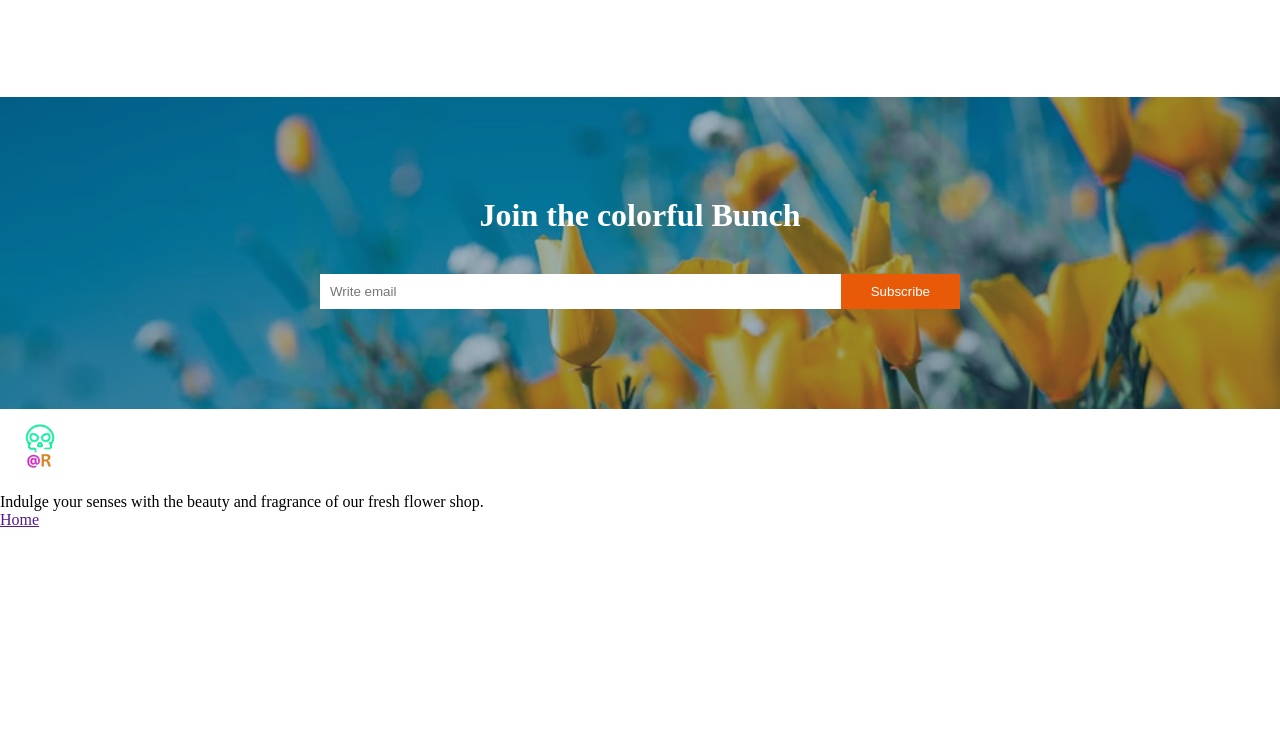
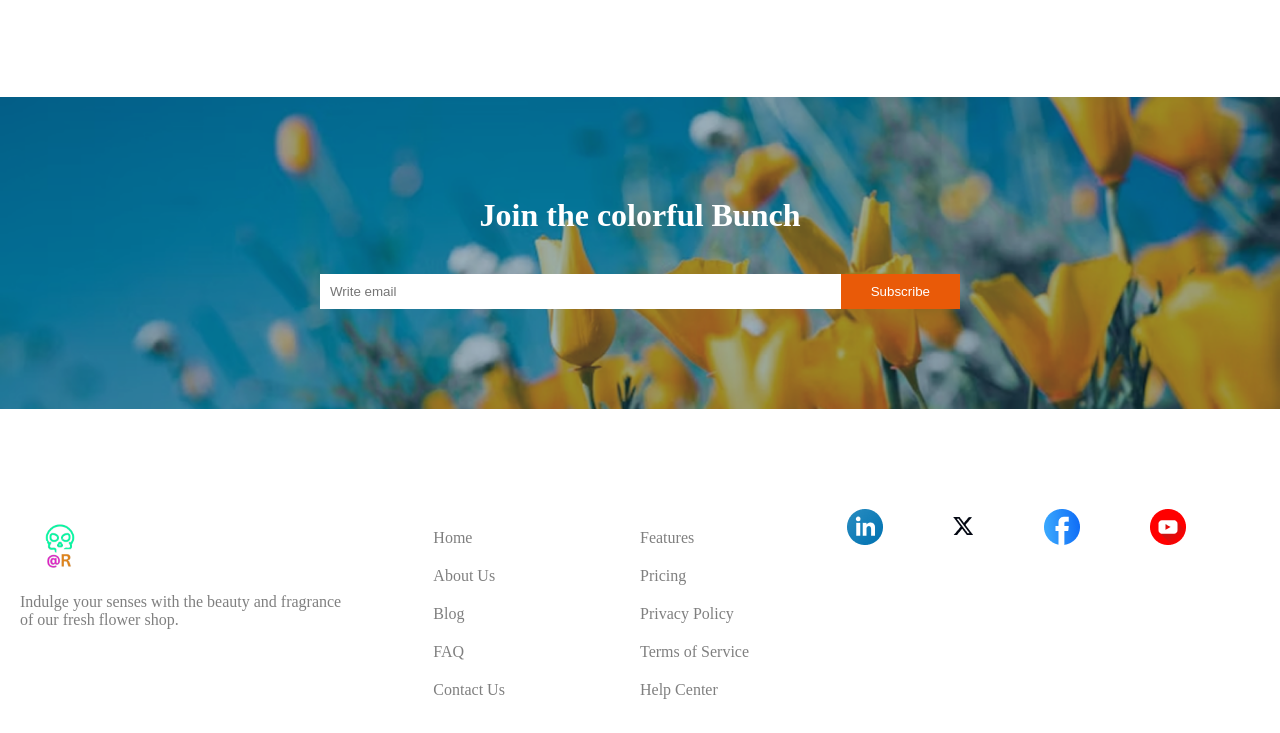
Before and after one commit to mamun-dev007/assignment-2, a plain HTML site: page index.html in a window 1280 px wide. Shown: the part 3267-4000 px from the top of the page. Before the commit the page ends 3850 px from the top, so only its background shows below. Drawn offline with Linux system fonts and the light colour scheme; files whose address does not match are found by name.

```diff
--- a/index.html
+++ b/index.html
@@ -186,20 +186,39 @@
     </main>
     <footer>
       <div>
-        <div>
+       <div class="items">
+        <div class="logo-section">
           <img class="logo" src="assets/logo.png" alt="">
-          <p class="footer-text">Indulge your senses with the beauty and fragrance of our fresh flower shop. </p>
+          <p class="logo-description">Indulge your senses with the beauty and fragrance of our fresh flower shop. </p>
         </div>
-<div>
-  <ul>
+
+  <ul class="nav-item">
     <li><a href="">Home</a></li>
-    <li><a href=""></a></li>
-    <li><a href=""></a></li>
-    <li><a href=""></a></li>
+    <li><a href="">About Us</a></li>
+    <li><a href="">Blog</a></li>
+    <li><a href="">FAQ</a></li>
+    <li><a href="">Contact Us</a></li>
   </ul>
-</div>
+
+  <ul class="nav-item">
+    <li><a href="">Features</a></li>
+    <li><a href="">Pricing</a></li>
+    <li><a href="">Privacy Policy</a></li>
+    <li><a href="">Terms of Service</a></li>
+    <li><a href="">Help Center</a></li>
+  </ul>
+  <ul class="social-item">
+    <li><a href=""><img src="assets/icon-linkedin.png" alt=""></a></li>
+
+    <li><a href=""><img src="assets/icon-twitter.png" alt=""></a></li>
+
+    <li><a href=""><img src="assets/icon-facebook.png" alt=""></a></li>
+
+    <li><a href=""><img src="assets/icon-youtube.png" alt=""></a></li>
+  </ul>
 
 
+</div>
 
 
 
--- a/styles/style.css
+++ b/styles/style.css
@@ -271,8 +271,6 @@ body {
     background-image: url('../assets/news-letter-bg.png');
     background-size: cover;
     background-repeat: no-repeat;
-
-
 }
 
 .join-title{
@@ -301,10 +299,46 @@ padding: 100px 0 40px 0 ;
     color: white;
 }
 
+/* footer */
+.items{
+    margin: 100px 20px;
+    display: grid;
+    grid-template-columns: 2fr 1fr 1fr 2fr;
 
 
+}
+.logo-section{
+    align-items: center;
+}
+.logo-description{
+    color: #000000;
+    opacity: 50%;
+    width: 80%;
 
+}
 
+.nav-item li{
+    list-style-type: none;
+    margin-top: 20px;
+}
+.nav-item li a {
+    color: #000000;
+    opacity: 50%;
+    text-decoration: none;
+}
+.social-item{
+    display: flex;
+    gap: 70px;
+
+}
+
+.social-item li{
+    list-style: none;
+
+}
+.social-item li:nth-child(2){
+       margin-top: 8px;
+}
 
 
 /* responsive-design */
@@ -428,14 +462,12 @@ padding: 100px 0 40px 0 ;
 
     }
 
-
-
-
-
-
-
-
-
+/* footer */
+.items{
+    display: flex;
+    flex-direction: column;
+    gap: 20px;
+}
 
 }
 
```
